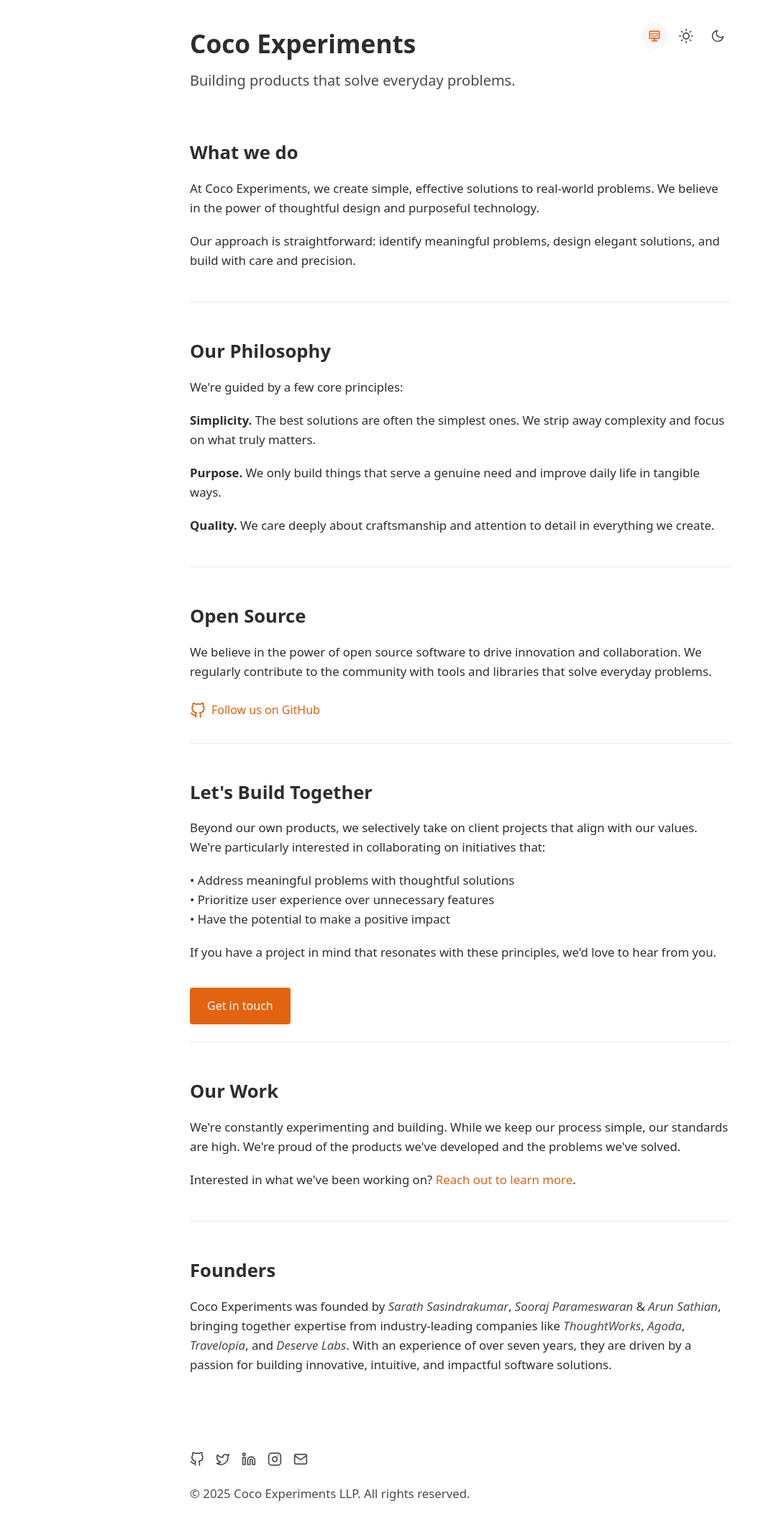
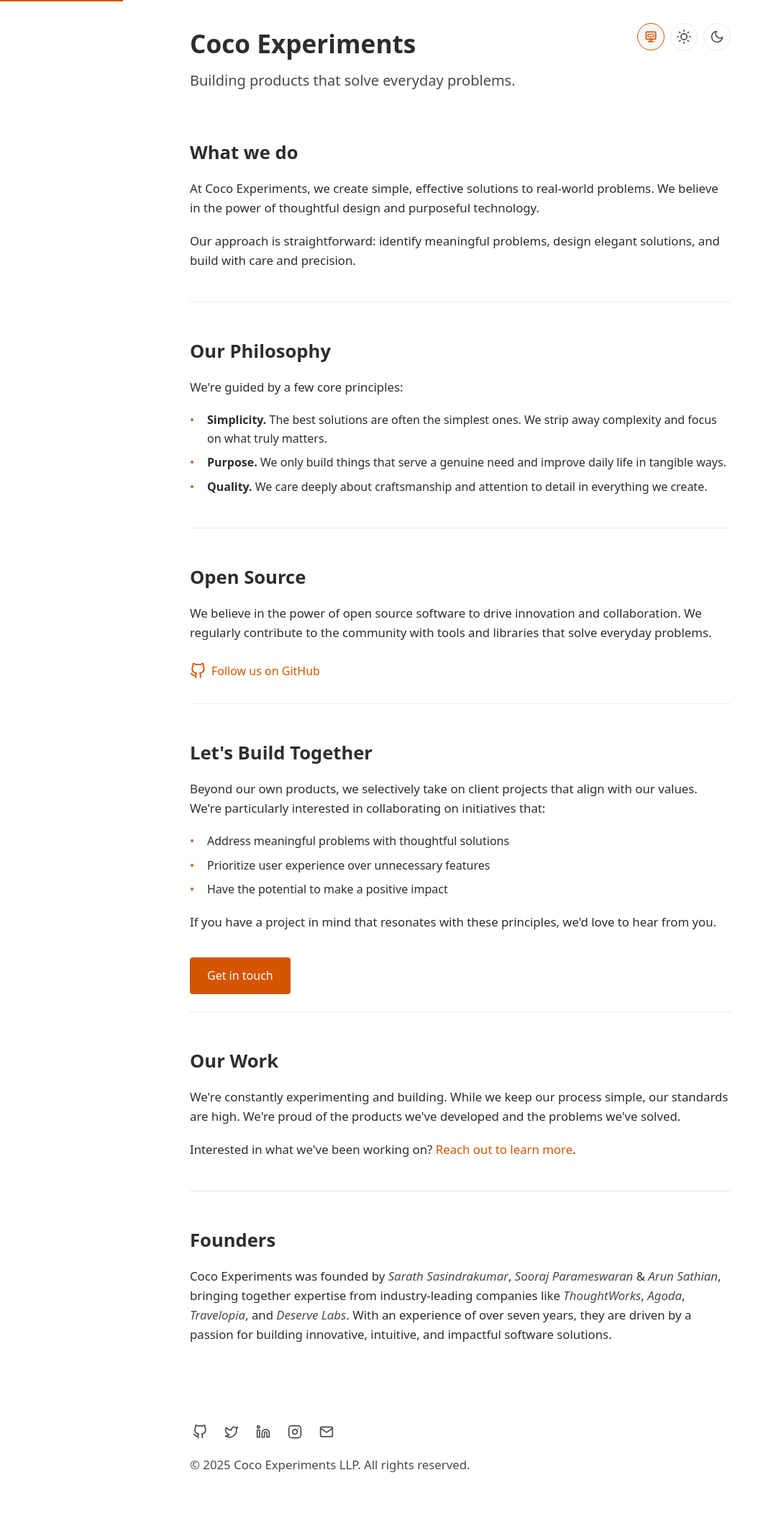
Before and after one commit to cocoexperiments/cocoexperiments.com, a plain HTML site: page index.html in a window 1280 px wide. Shown: the whole page at 72% size, without its empty margins (0-1079 px from the left). After the commit the page ends 2100 px from the top, so only its background shows below. Drawn offline with Linux system fonts and the light colour scheme.

Commit message:
Improve accessibility

```diff
--- a/index.html
+++ b/index.html
@@ -8,10 +8,11 @@
       :root {
         --primary: #2d2d2d;
         --secondary: #4a4a4a;
-        --accent: #e26310;
+        --accent: #d45500;
         --background: #ffffff;
         --light-bg: #f7f7f7;
         --border-color: #eaeaea;
+        --focus-outline: #2563eb;
       }
 
       [data-theme='dark'] {
@@ -21,6 +22,7 @@
         --background: #121212;
         --light-bg: #1e1e1e;
         --border-color: #2a2a2a;
+        --focus-outline: #60a5fa;
       }
 
       * {
@@ -56,7 +58,7 @@
 
       .theme-toggle-btn {
         background: none;
-        border: none;
+        border: 1px solid var(--border-color);
         cursor: pointer;
         padding: 0.5rem;
         border-radius: 50%;
@@ -64,7 +66,8 @@
         align-items: center;
         justify-content: center;
         color: var(--secondary);
-        transition: background-color 0.2s ease, color 0.2s ease;
+        transition: background-color 0.2s ease, color 0.2s ease,
+          border-color 0.2s ease;
       }
 
       .theme-toggle-btn:hover {
@@ -72,9 +75,10 @@
         color: var(--accent);
       }
 
-      .theme-toggle-btn.active {
+      .theme-toggle-btn[aria-pressed='true'] {
         color: var(--accent);
         background-color: var(--light-bg);
+        border-color: var(--accent);
       }
 
       h1 {
@@ -187,6 +191,10 @@
       .social-icon {
         color: var(--secondary);
         transition: color 0.2s ease;
+        display: inline-flex;
+        align-items: center;
+        justify-content: center;
+        padding: 0.25rem;
       }
 
       .social-icon:hover {
@@ -197,28 +205,16 @@
         position: relative;
       }
 
-      .tooltip-text {
-        visibility: hidden;
-        background-color: var(--light-bg);
-        color: var(--primary);
-        text-align: center;
-        border-radius: 4px;
-        padding: 0.25rem 0.5rem;
+      .sr-only {
         position: absolute;
-        z-index: 1;
-        bottom: 125%;
-        left: 50%;
-        transform: translateX(-50%);
-        opacity: 0;
-        transition: opacity 0.3s;
-        font-size: 0.75rem;
+        width: 1px;
+        height: 1px;
+        padding: 0;
+        margin: -1px;
+        overflow: hidden;
+        clip: rect(0, 0, 0, 0);
         white-space: nowrap;
-        border: 1px solid var(--border-color);
-      }
-
-      .tooltip:hover .tooltip-text {
-        visibility: visible;
-        opacity: 1;
+        border-width: 0;
       }
 
       @media (max-width: 600px) {
@@ -238,19 +234,60 @@
           margin-top: 1rem;
         }
       }
+
+      .skip-link {
+        position: absolute;
+        top: -40px;
+        left: 0;
+        background: var(--accent);
+        color: white;
+        padding: 8px;
+        z-index: 100;
+        transition: top 0.3s;
+      }
+
+      .skip-link:focus {
+        top: 0;
+        outline: 2px solid var(--focus-outline);
+      }
+
+      ul {
+        list-style-type: none;
+        margin-bottom: 1.2rem;
+      }
+
+      li {
+        position: relative;
+        padding-left: 1.5rem;
+        margin-bottom: 0.5rem;
+      }
+
+      li::before {
+        content: '•';
+        position: absolute;
+        left: 0;
+        color: var(--accent);
+      }
     </style>
   </head>
   <body>
+    <a href="#main-content" class="skip-link">Skip to main content</a>
+
     <header>
       <div>
         <h1>Coco Experiments</h1>
         <p class="tagline">Building products that solve everyday problems.</p>
       </div>
-      <div class="theme-toggle-container">
+      <div
+        class="theme-toggle-container"
+        role="group"
+        aria-label="Theme selection"
+      >
         <button
           id="system-theme"
-          class="theme-toggle-btn tooltip"
+          class="theme-toggle-btn"
           aria-label="Use system theme"
+          aria-pressed="false"
         >
           <svg
             width="20"
@@ -261,6 +298,8 @@
             stroke-width="2"
             stroke-linecap="round"
             stroke-linejoin="round"
+            aria-hidden="true"
+            focusable="false"
           >
             <rect x="4" y="4" width="16" height="12" rx="1"></rect>
             <rect
@@ -275,12 +314,13 @@
             <line x1="12" y1="16" x2="12" y2="20"></line>
             <line x1="8" y1="20" x2="16" y2="20"></line>
           </svg>
-          <span class="tooltip-text">System</span>
+          <span class="sr-only">System</span>
         </button>
         <button
           id="light-theme"
-          class="theme-toggle-btn tooltip"
+          class="theme-toggle-btn"
           aria-label="Use light theme"
+          aria-pressed="false"
         >
           <svg
             width="20"
@@ -291,6 +331,8 @@
             stroke-width="2"
             stroke-linecap="round"
             stroke-linejoin="round"
+            aria-hidden="true"
+            focusable="false"
           >
             <circle cx="12" cy="12" r="5"></circle>
             <line x1="12" y1="1" x2="12" y2="3"></line>
@@ -302,12 +344,13 @@
             <line x1="4.22" y1="19.78" x2="5.64" y2="18.36"></line>
             <line x1="18.36" y1="5.64" x2="19.78" y2="4.22"></line>
           </svg>
-          <span class="tooltip-text">Light</span>
+          <span class="sr-only">Light</span>
         </button>
         <button
           id="dark-theme"
-          class="theme-toggle-btn tooltip"
+          class="theme-toggle-btn"
           aria-label="Use dark theme"
+          aria-pressed="false"
         >
           <svg
             width="20"
@@ -318,54 +361,61 @@
             stroke-width="2"
             stroke-linecap="round"
             stroke-linejoin="round"
+            aria-hidden="true"
+            focusable="false"
           >
             <path d="M21 12.79A9 9 0 1 1 11.21 3 7 7 0 0 0 21 12.79z"></path>
           </svg>
-          <span class="tooltip-text">Dark</span>
+          <span class="sr-only">Dark</span>
         </button>
       </div>
     </header>
 
-    <div class="section">
+    <main id="main-content">
+      <section class="section">
         <h2>What we do</h2>
         <p>
-        At Coco Experiments, we create simple, effective solutions to real-world
-        problems. We believe in the power of thoughtful design and purposeful
-        technology.
+          At Coco Experiments, we create simple, effective solutions to
+          real-world problems. We believe in the power of thoughtful design and
+          purposeful technology.
         </p>
         <p>
           Our approach is straightforward: identify meaningful problems, design
           elegant solutions, and build with care and precision.
         </p>
-    </div>
+      </section>
 
-    <div class="section">
+      <section class="section">
         <h2>Our Philosophy</h2>
         <p>We're guided by a few core principles:</p>
-      <p>
-        <strong>Simplicity.</strong> The best solutions are often the simplest
-        ones. We strip away complexity and focus on what truly matters.
-      </p>
-      <p>
-        <strong>Purpose.</strong> We only build things that serve a genuine need
-        and improve daily life in tangible ways.
-      </p>
-      <p>
+        <ul>
+          <li>
+            <strong>Simplicity.</strong> The best solutions are often the
+            simplest ones. We strip away complexity and focus on what truly
+            matters.
+          </li>
+          <li>
+            <strong>Purpose.</strong> We only build things that serve a genuine
+            need and improve daily life in tangible ways.
+          </li>
+          <li>
             <strong>Quality.</strong> We care deeply about craftsmanship and
             attention to detail in everything we create.
-      </p>
-    </div>
+          </li>
+        </ul>
+      </section>
 
-    <div class="section">
+      <section class="section">
         <h2>Open Source</h2>
         <p>
-        We believe in the power of open source software to drive innovation and
-        collaboration. We regularly contribute to the community with tools and
-        libraries that solve everyday problems.
+          We believe in the power of open source software to drive innovation
+          and collaboration. We regularly contribute to the community with tools
+          and libraries that solve everyday problems.
         </p>
         <a
           href="https://github.com/cocoexperiments"
           target="_blank"
+          rel="noopener noreferrer"
           class="github-link"
         >
           <svg
@@ -376,6 +426,8 @@
             stroke-width="2"
             stroke-linecap="round"
             stroke-linejoin="round"
+            aria-hidden="true"
+            focusable="false"
           >
             <path
               d="M9 19c-5 1.5-5-2.5-7-3m14 6v-3.87a3.37 3.37 0 0 0-.94-2.61c3.14-.35 6.44-1.54 6.44-7A5.44 5.44 0 0 0 20 4.77 5.07 5.07 0 0 0 19.91 1S18.73.65 16 2.48a13.38 13.38 0 0 0-7 0C6.27.65 5.09 1 5.09 1A5.07 5.07 0 0 0 5 4.77a5.44 5.44 0 0 0-1.5 3.78c0 5.42 3.3 6.61 6.44 7A3.37 3.37 0 0 0 9 18.13V22"
@@ -383,28 +435,28 @@
           </svg>
           Follow us on GitHub
         </a>
-    </div>
+      </section>
 
-    <div class="section">
+      <section class="section">
         <h2>Let's Build Together</h2>
         <p>
           Beyond our own products, we selectively take on client projects that
-        align with our values. We're particularly interested in collaborating on
-        initiatives that:
+          align with our values. We're particularly interested in collaborating
+          on initiatives that:
         </p>
+        <ul>
+          <li>Address meaningful problems with thoughtful solutions</li>
+          <li>Prioritize user experience over unnecessary features</li>
+          <li>Have the potential to make a positive impact</li>
+        </ul>
         <p>
-        • Address meaningful problems with thoughtful solutions<br />
-        • Prioritize user experience over unnecessary features<br />
-        • Have the potential to make a positive impact
-      </p>
-      <p>
-        If you have a project in mind that resonates with these principles, we'd
-        love to hear from you.
+          If you have a project in mind that resonates with these principles,
+          we'd love to hear from you.
         </p>
         <a href="mailto:info@cocoexperiments.com" class="cta">Get in touch</a>
-    </div>
+      </section>
 
-    <div class="section">
+      <section class="section">
         <h2>Our Work</h2>
         <p>
           We're constantly experimenting and building. While we keep our process
@@ -417,21 +469,23 @@
             >Reach out to learn more</a
           >.
         </p>
-    </div>
+      </section>
 
-    <div class="section">
+      <section class="section">
         <h2>Founders</h2>
         <p>
           Coco Experiments was founded by
           <a
             href="https://x.com/netooraan"
             target="_blank"
+            rel="noopener noreferrer"
             class="subtle-link-external"
             >Sarath Sasindrakumar</a
           >,
           <a
             href="https://srjpn.github.io"
             target="_blank"
+            rel="noopener noreferrer"
             class="subtle-link-external"
             >Sooraj Parameswaran</a
           >
@@ -439,42 +493,50 @@
           <a
             href="https://www.instagram.com/arun_sathian"
             target="_blank"
+            rel="noopener noreferrer"
             class="subtle-link-external"
             >Arun Sathian</a
           >, bringing together expertise from industry-leading companies like
           <a
             href="https://www.thoughtworks.com/"
             target="_blank"
+            rel="noopener noreferrer"
             class="subtle-link-external"
             >ThoughtWorks</a
           >,
           <a
             href="https://www.agoda.com/"
             target="_blank"
+            rel="noopener noreferrer"
             class="subtle-link-external"
             >Agoda</a
           >,
           <a
             href="https://www.thoughtworks.com/"
             target="_blank"
+            rel="noopener noreferrer"
             class="subtle-link-external"
             >Travelopia</a
           >, and
           <a
             href="https://www.deserve.com/"
             target="_blank"
+            rel="noopener noreferrer"
             class="subtle-link-external"
             >Deserve Labs</a
-        >. With an experience of over seven years, they are driven by a passion
-        for building innovative, intuitive, and impactful software solutions.
+          >. With an experience of over seven years, they are driven by a
+          passion for building innovative, intuitive, and impactful software
+          solutions.
         </p>
-    </div>
+      </section>
+    </main>
 
     <footer>
-      <div class="social-links">
+      <div class="social-links" aria-label="Social media links">
         <a
           href="https://github.com/cocoexperiments"
           target="_blank"
+          rel="noopener noreferrer"
           class="social-icon"
           aria-label="GitHub"
         >
@@ -487,6 +549,8 @@
             stroke-width="2"
             stroke-linecap="round"
             stroke-linejoin="round"
+            aria-hidden="true"
+            focusable="false"
           >
             <path
               d="M9 19c-5 1.5-5-2.5-7-3m14 6v-3.87a3.37 3.37 0 0 0-.94-2.61c3.14-.35 6.44-1.54 6.44-7A5.44 5.44 0 0 0 20 4.77 5.07 5.07 0 0 0 19.91 1S18.73.65 16 2.48a13.38 13.38 0 0 0-7 0C6.27.65 5.09 1 5.09 1A5.07 5.07 0 0 0 5 4.77a5.44 5.44 0 0 0-1.5 3.78c0 5.42 3.3 6.61 6.44 7A3.37 3.37 0 0 0 9 18.13V22"
@@ -496,8 +560,9 @@
         <a
           href="https://x.com/cocoexperiments"
           target="_blank"
+          rel="noopener noreferrer"
           class="social-icon"
-          aria-label="Twitter"
+          aria-label="Twitter/X"
         >
           <svg
             width="20"
@@ -508,6 +573,8 @@
             stroke-width="2"
             stroke-linecap="round"
             stroke-linejoin="round"
+            aria-hidden="true"
+            focusable="false"
           >
             <path
               d="M22 4s-.7 2.1-2 3.4c1.6 10-9.4 17.3-18 11.6 2.2.1 4.4-.6 6-2C3 15.5.5 9.6 3 5c2.2 2.6 5.6 4.1 9 4-.9-4.2 4-6.6 7-3.8 1.1 0 3-1.2 3-1.2z"
@@ -517,6 +584,7 @@
         <a
           href="https://www.linkedin.com/company/cocoexperiments"
           target="_blank"
+          rel="noopener noreferrer"
           class="social-icon"
           aria-label="LinkedIn"
         >
@@ -529,6 +597,8 @@
             stroke-width="2"
             stroke-linecap="round"
             stroke-linejoin="round"
+            aria-hidden="true"
+            focusable="false"
           >
             <path
               d="M16 8a6 6 0 0 1 6 6v7h-4v-7a2 2 0 0 0-2-2 2 2 0 0 0-2 2v7h-4v-7a6 6 0 0 1 6-6z"
@@ -540,6 +610,7 @@
         <a
           href="https://www.instagram.com/cocoexperiments"
           target="_blank"
+          rel="noopener noreferrer"
           class="social-icon"
           aria-label="Instagram"
         >
@@ -552,6 +623,8 @@
             stroke-width="2"
             stroke-linecap="round"
             stroke-linejoin="round"
+            aria-hidden="true"
+            focusable="false"
           >
             <rect x="2" y="2" width="20" height="20" rx="5" ry="5"></rect>
             <path d="M16 11.37A4 4 0 1 1 12.63 8 4 4 0 0 1 16 11.37z"></path>
@@ -560,7 +633,6 @@
         </a>
         <a
           href="mailto:info@cocoexperiments.com"
-          target="_blank"
           class="social-icon"
           aria-label="Email"
         >
@@ -573,6 +645,8 @@
             stroke-width="2"
             stroke-linecap="round"
             stroke-linejoin="round"
+            aria-hidden="true"
+            focusable="false"
           >
             <rect x="2" y="4" width="20" height="16" rx="2" ry="2"></rect>
             <polyline points="22,6 12,13 2,6"></polyline>
@@ -592,21 +666,23 @@
 
       // Function to set theme
       function setTheme(theme) {
-        // Remove active class from all buttons
-        themeButtons.forEach((btn) => btn.classList.remove('active'));
+        // Update aria-pressed state for all buttons
+        themeButtons.forEach((btn) => {
+          btn.setAttribute('aria-pressed', 'false');
+        });
 
         if (theme === 'dark') {
           htmlElement.setAttribute('data-theme', 'dark');
           localStorage.setItem('theme', 'dark');
-          darkThemeBtn.classList.add('active');
+          darkThemeBtn.setAttribute('aria-pressed', 'true');
         } else if (theme === 'light') {
           htmlElement.setAttribute('data-theme', 'light');
           localStorage.setItem('theme', 'light');
-          lightThemeBtn.classList.add('active');
+          lightThemeBtn.setAttribute('aria-pressed', 'true');
         } else {
           // System preference
           localStorage.setItem('theme', 'system');
-          systemThemeBtn.classList.add('active');
+          systemThemeBtn.setAttribute('aria-pressed', 'true');
           if (
             window.matchMedia &&
             window.matchMedia('(prefers-color-scheme: dark)').matches
@@ -640,6 +716,16 @@
           });
       }
 
+      // Add keyboard accessibility for buttons
+      themeButtons.forEach((button) => {
+        button.addEventListener('keydown', (e) => {
+          if (e.key === 'Enter' || e.key === ' ') {
+            e.preventDefault();
+            button.click();
+          }
+        });
+      });
+
       // Initialize on page load
       initializeTheme();
     </script>
```
Lines whose indentation alone changed are shown as unchanged.
